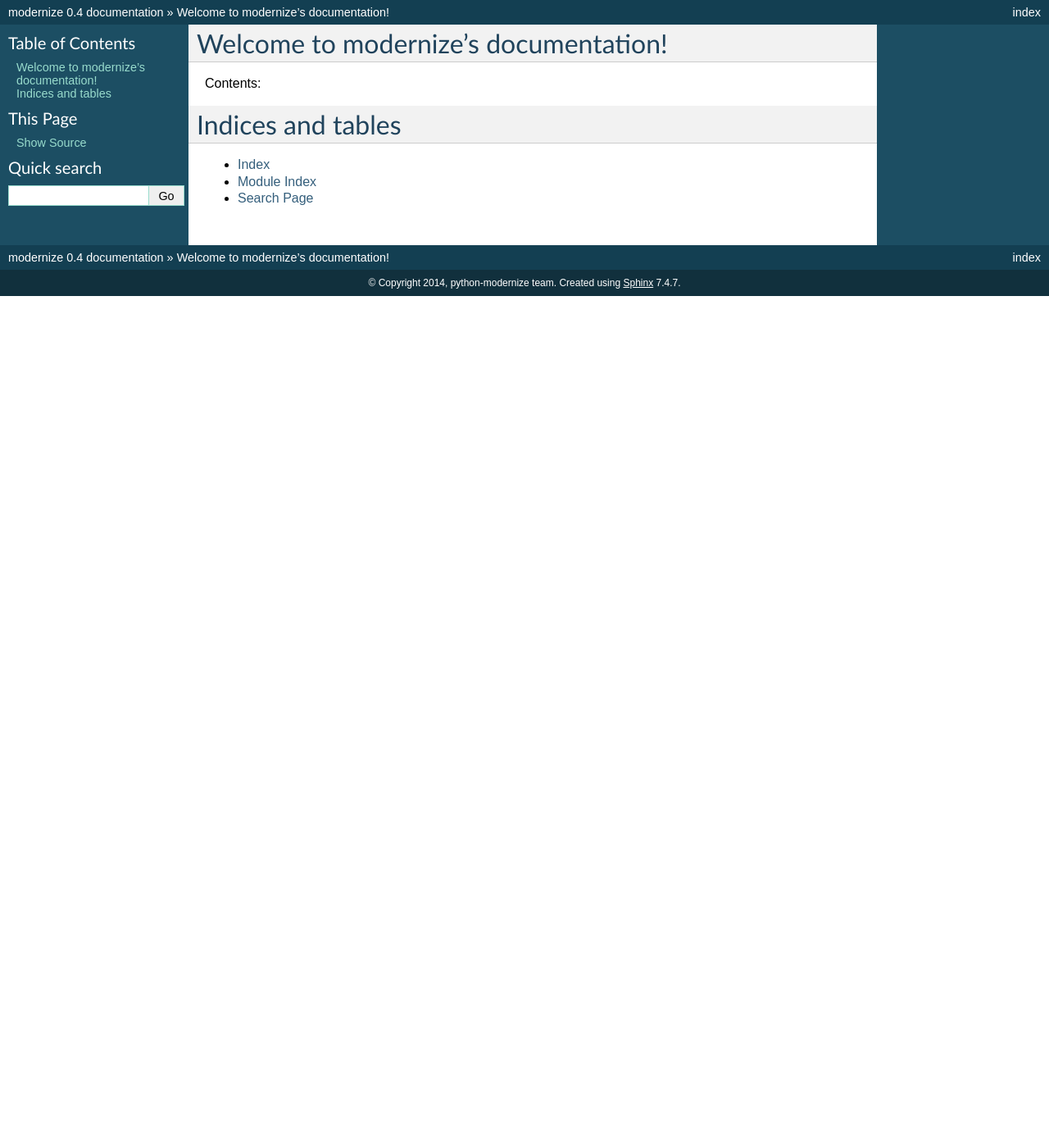
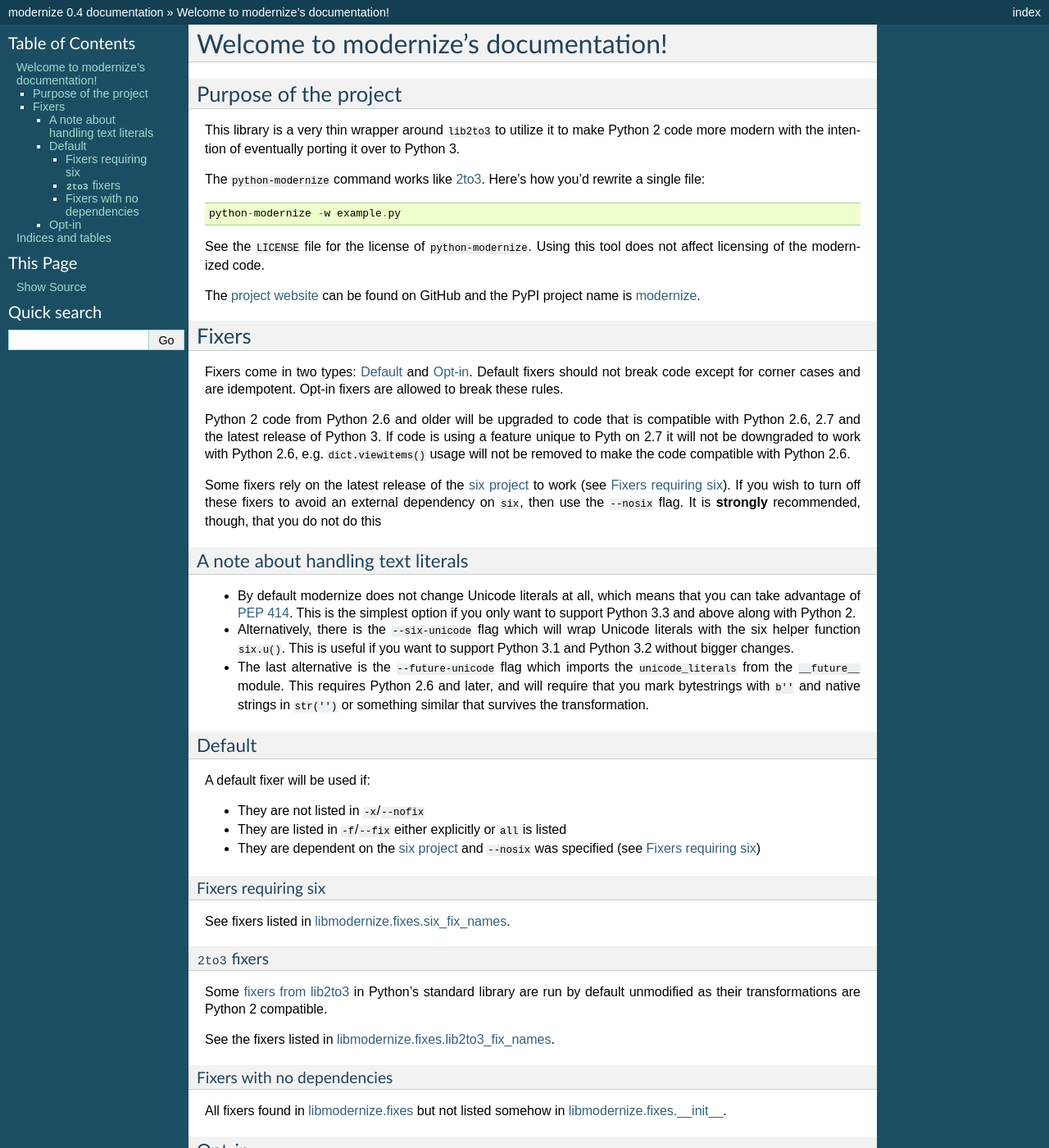
Before and after one commit to mitsuhiko/python-modernize, a Sphinx documentation site: the page built from docs/index.rst, in a window 1280 px wide and 1400 px high. Shown: the whole window at 82% size. Built offline with Sphinx 7.4.7, drawn with Linux system fonts in a browser that asks for light colours; some of the changed text lies outside the part shown.

Commit message:
Extremely basic docs
E.g. no listing of individual fixers yet, but at least the basic
structure is there.

```diff
--- a/docs/index.rst
+++ b/docs/index.rst
@@ -6,11 +6,128 @@
 Welcome to modernize's documentation!
 =====================================
 
-Contents:
-
 .. toctree::
    :maxdepth: 2
 
+
+Purpose of the project
+//////////////////////
+
+.. TODO Explain WHY someone would want to have their code by Python 2/3 compatible
+
+This library is a very thin wrapper around ``lib2to3`` to utilize it
+to make Python 2 code more modern with the intention of eventually
+porting it over to Python 3.
+
+The ``python-modernize`` command works like `2to3
+<https://docs.python.org/3/library/2to3.html>`_. Here's how you'd rewrite a
+single file::
+
+    python-modernize -w example.py
+
+See the ``LICENSE`` file for the license of ``python-modernize``.
+Using this tool does not affect licensing of the modernized code.
+
+The `project website`_ can be found on GitHub and the PyPI project name is
+modernize_.
+
+
+Fixers
+//////
+
+Fixers come in two types: Default_ and Opt-in_. Default fixers should not break
+code except for corner cases and are idempotent. Opt-in fixers are allowed to
+break these rules.
+
+Python 2 code from Python 2.6 and older will be upgraded to code that is
+compatible with Python 2.6, 2.7 and the latest release of Python 3. If code is
+using a feature unique to Pyth on 2.7 it will not be downgraded to work with
+Python 2.6, e.g. ``dict.viewitems()`` usage will not be removed to make the code
+compatible with Python 2.6.
+
+Some fixers rely on the latest release of the `six project`_ to work
+(see `Fixers requiring six`_).
+If you wish to turn off these fixers to avoid an external dependency on ``six``,
+then use the ``--nosix`` flag. It is **strongly** recommended, though, that you
+do not do this
+
+
+A note about handling text literals
++++++++++++++++++++++++++++++++++++
+
+.. TODO Explain what a "native string" is if it is going to be referenced
+
+- By default modernize does not change Unicode literals at all, which means that
+  you can take advantage of
+  `PEP 414 <http://legacy.python.org/dev/peps/pep-0414/>`_.
+  This is the simplest option if you only want to support Python 3.3 and above
+  along with Python 2.
+- Alternatively, there is the ``--six-unicode`` flag which will wrap Unicode
+  literals with the six helper function ``six.u()``. This is useful if you want
+  to support Python 3.1 and Python 3.2 without bigger changes.
+- The last alternative is the ``--future-unicode`` flag which
+  imports the ``unicode_literals`` from the ``__future__`` module.
+  This requires Python 2.6 and later, and will require that you
+  mark bytestrings with ``b''`` and native strings in ``str('')``
+  or something similar that survives the transformation.
+
+
+Default
++++++++
+
+A default fixer will be used if:
+
+- They are not listed in ``-x``/``--nofix``
+- They are listed in ``-f``/``--fix`` either explicitly or ``all`` is listed
+- They are dependent on the `six project`_ and ``--nosix`` was specified
+  (see `Fixers requiring six`_)
+
+
+Fixers requiring six
+--------------------
+
+.. TODO List them and explain what they do
+
+See fixers listed in
+`libmodernize.fixes.six_fix_names <https://github.com/python-modernize/python-modernize/blob/master/libmodernize/fixes/__init__.py>`__.
+
+
+``2to3`` fixers
+---------------
+
+Some `fixers from lib2to3 <https://docs.python.org/3/library/2to3.html#fixers>`_
+in Python's standard library are run by default unmodified as their
+transformations are Python 2 compatible.
+
+.. TODO List them and link back to Python docs
+
+See the fixers listed in
+`libmodernize.fixes.lib2to3_fix_names <https://github.com/python-modernize/python-modernize/blob/master/libmodernize/fixes/__init__.py>`__.
+
+
+Fixers with no dependencies
+---------------------------
+
+.. TODO List them and explain what they do
+
+All fixers found in
+`libmodernize.fixes <https://github.com/python-modernize/python-modernize/tree/master/libmodernize/fixes>`__
+but not listed somehow in
+`libmodernize.fixes.__init__ <https://github.com/python-modernize/python-modernize/blob/master/libmodernize/fixes/__init__.py>`__.
+
+
+Opt-in
+++++++
+
+.. TODO List them and explain what they do and why they are not run by default
+
+See fixers listed in
+`libmodernize.fixes.opt_in_fix_names <https://github.com/python-modernize/python-modernize/blob/master/libmodernize/fixes/__init__.py>`__.
+
+To specify an opt-in fixer while also running all the default fixers, make sure
+to specify the ``all`` fixer, e.g.::
+
+    python-modernize -f all -f libmodernize.fixes.fix_open
 
 
 Indices and tables
@@ -19,3 +136,9 @@
 * :ref:`genindex`
 * :ref:`modindex`
 * :ref:`search`
+
+
+
+.. _project website: https://github.com/python-modernize/python-modernize
+.. _modernize: https://pypi.python.org/pypi/modernize
+.. _six project: http://pythonhosted.org/six
```
